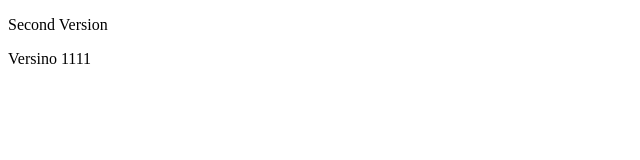
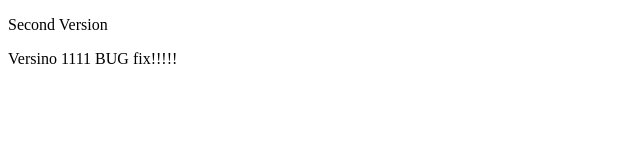
Before and after one commit to janwuiii/Project1, a plain HTML site: page index.html in a window 1280 px wide. Shown: the full height of the page, 0-640 px from the left. Drawn offline with Linux system fonts and the light colour scheme.

Commit message:
bug fix, v1.1 for index

```diff
--- a/index.html
+++ b/index.html
@@ -8,5 +8,8 @@
 <p>Second Version</p>
 
 Versino 1111
+
+
+BUG fix!!!!!
 </body>
 </html>
```
